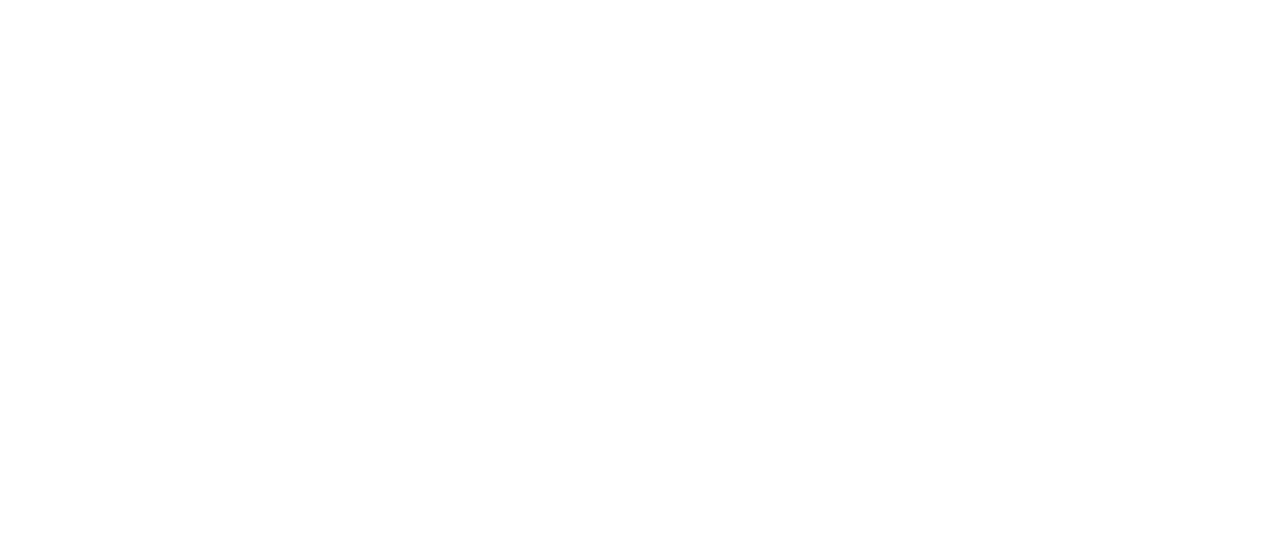
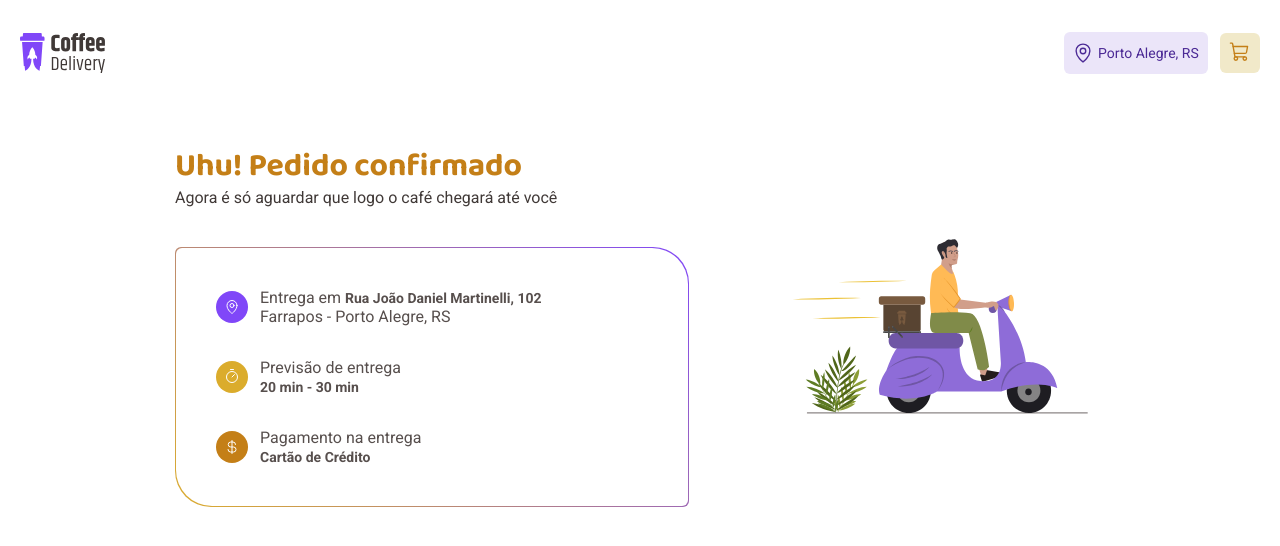
Before and after one commit to palomarodrigs/coffee-delivery, a React (Vite) app: page /success in a window 1280 px wide. Before the commit this address had no page. Shown: the top 546 px of the page. Built offline with nearby package versions, Linux system fonts and the light colour scheme.

Commit message:
feat: add ConfirmedOrder page

```diff
--- /dev/null
+++ b/src/pages/ConfirmedOrder/index.tsx
@@ -0,0 +1,63 @@
+import {
+  ConfirmedOrderContainer,
+  ConfirmedOrderHeader,
+  Info,
+  OrderDetails,
+  OrderDetailsWrapper,
+  OrderInfo,
+} from './styles'
+import { CurrencyDollar, MapPin, Timer } from 'phosphor-react'
+
+import Delivery from '../../assets/delivery.svg'
+
+export function ConfirmedOrder() {
+  return (
+    <ConfirmedOrderContainer>
+      <OrderInfo>
+        <ConfirmedOrderHeader>
+          <h2>Uhu! Pedido confirmado</h2>
+          <p>Agora é só aguardar que logo o café chegará até você</p>
+        </ConfirmedOrderHeader>
+
+        <OrderDetails>
+          <OrderDetailsWrapper>
+            <Info $infoColor="purple">
+              <div>
+                <MapPin size={16} />
+              </div>
+              <p>
+                Entrega em <span>Rua João Daniel Martinelli, 102</span>
+                <br />
+                Farrapos - Porto Alegre, RS
+              </p>
+            </Info>
+
+            <Info $infoColor="yellow">
+              <div>
+                <Timer size={16} />
+              </div>
+              <p>
+                Previsão de entrega
+                <br />
+                <span>20 min - 30 min</span>
+              </p>
+            </Info>
+
+            <Info $infoColor="yellow_dark">
+              <div>
+                <CurrencyDollar size={16} />
+              </div>
+              <p>
+                Pagamento na entrega
+                <br />
+                <span>Cartão de Crédito</span>
+              </p>
+            </Info>
+          </OrderDetailsWrapper>
+        </OrderDetails>
+      </OrderInfo>
+
+      <img src={Delivery} />
+    </ConfirmedOrderContainer>
+  )
+}
--- /dev/null
+++ b/src/pages/ConfirmedOrder/styles.ts
@@ -0,0 +1,103 @@
+import styled from 'styled-components'
+
+export const ConfirmedOrderContainer = styled.div`
+  display: flex;
+  flex-direction: column;
+  justify-content: center;
+  align-items: center;
+  gap: 6rem;
+  padding: 1.25rem;
+  margin: 2.5rem 0;
+
+  img {
+    width: 20rem;
+  }
+
+  @media (min-width: 768px) and (max-width: 1024px) {
+    flex-direction: row;
+    justify-content: space-between;
+    gap: 2rem;
+  }
+
+  @media (min-width: 1280px) {
+    padding: 0;
+    flex-direction: row;
+    justify-content: center;
+    gap: 6rem;
+  }
+`
+
+export const OrderInfo = styled.div`
+  display: flex;
+  flex-direction: column;
+  gap: 2.5rem;
+`
+
+export const ConfirmedOrderHeader = styled.div`
+  h2 {
+    font-family: 'Baloo 2', sans-serif;
+    font-size: 2rem;
+    line-height: 130%;
+    color: ${(props) => props.theme['yellow-dark']};
+  }
+
+  p {
+    color: ${(props) => props.theme['base-subtitle']};
+  }
+
+  @media (max-width: 375px) {
+    h2 {
+      font-size: 1.5rem;
+    }
+  }
+`
+
+export const OrderDetails = styled.div`
+  padding: 1px;
+  border-radius: 6px 36px 6px 36px;
+  background: linear-gradient(45deg, #dbac2c, #8047f8);
+`
+
+export const OrderDetailsWrapper = styled.div`
+  width: 100%;
+  display: flex;
+  flex-direction: column;
+  gap: 2rem;
+  padding: 2.5rem;
+  background-color: #fff;
+  border-radius: 6px 36px 6px 36px;
+
+  @media (min-width: 1024px) {
+    width: 32rem;
+  }
+`
+
+const INFO_COLORS = {
+  purple: 'purple',
+  yellow: 'yellow',
+  yellow_dark: 'yellow-dark',
+} as const
+
+interface InfoProps {
+  $infoColor: keyof typeof INFO_COLORS
+}
+
+export const Info = styled.div<InfoProps>`
+  display: flex;
+  align-items: center;
+  gap: 0.75rem;
+
+  span {
+    font-size: 0.875rem;
+    font-weight: bold;
+  }
+
+  div {
+    width: 2rem;
+    height: 2rem;
+    padding: 0.5rem;
+    color: #fff;
+    border-radius: 9999px;
+    background: ${(props) => props.theme[INFO_COLORS[props.$infoColor]]};
+  }
+`
--- a/src/router.tsx
+++ b/src/router.tsx
@@ -3,6 +3,7 @@
 
 import { Home } from './pages/Home'
 import { Checkout } from './pages/Checkout'
+import { ConfirmedOrder } from './pages/ConfirmedOrder'
 
 export function Router() {
   return (
@@ -10,6 +11,7 @@
       <Route path="/" element={<DefaultLayout />}>
         <Route path="/" element={<Home />} />
         <Route path="/checkout" element={<Checkout />} />
+        <Route path="/success" element={<ConfirmedOrder />} />
       </Route>
     </Routes>
   )
```
